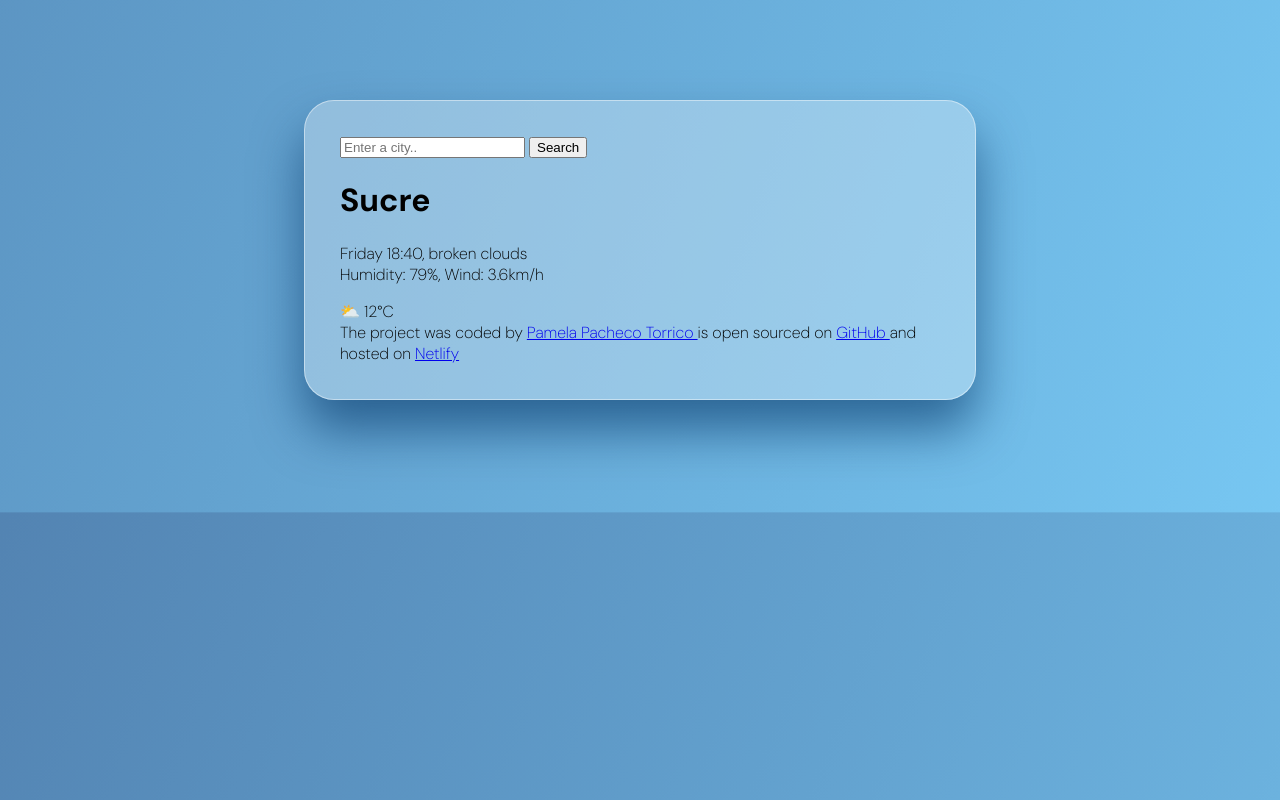
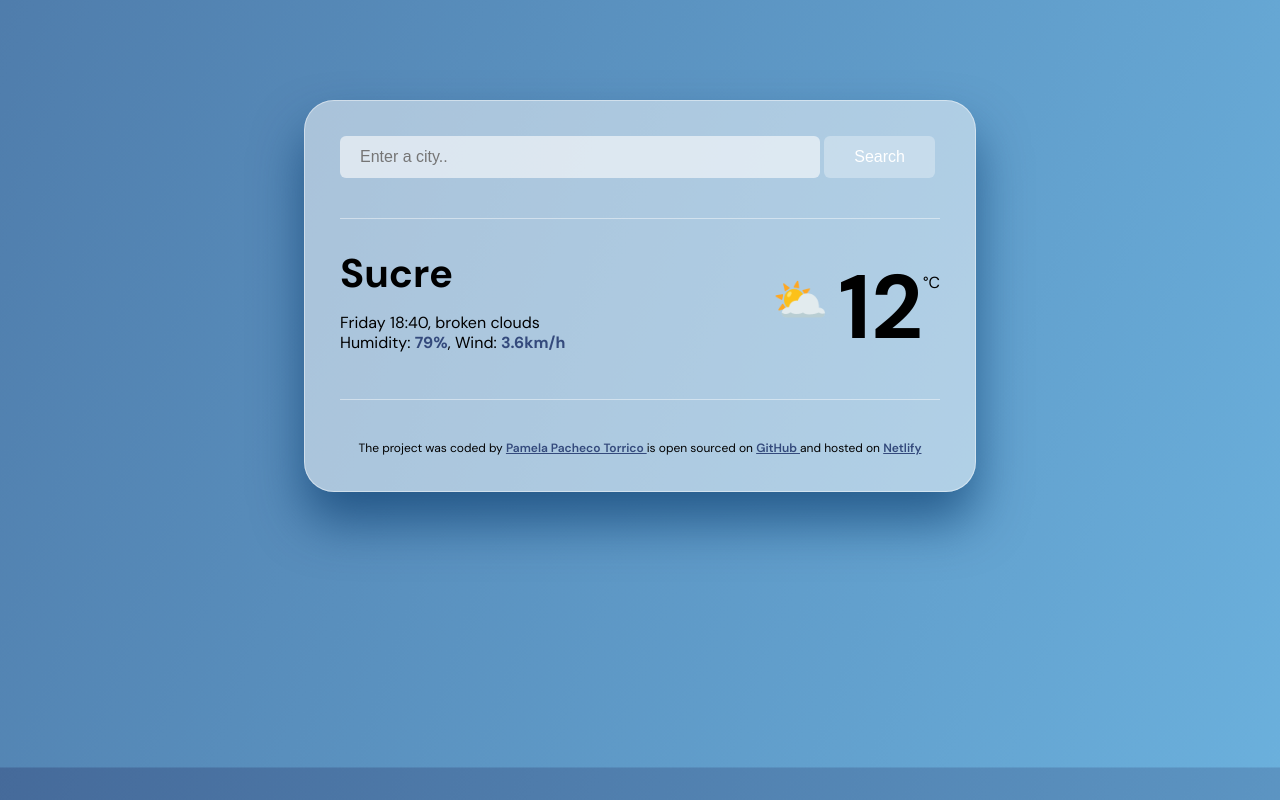
Before and after one commit to PamPT/Weather-Forecast, a plain HTML site: page index.html in a window 1280 px wide. Drawn offline with Linux system fonts and the light colour scheme.

Commit message:
Added basic CSS

```diff
--- a/index.html
+++ b/index.html
@@ -16,19 +16,30 @@
     <div class="weather-app">
       <header>
         <form action="">
-          <input type="search" placeholder="Enter a city.." required />
-          <input type="submit" value="Search" />
+          <input
+            type="search"
+            placeholder="Enter a city.."
+            required
+            class="search-input"
+          />
+          <input type="submit" value="Search" class="search-button" />
         </form>
       </header>
       <main>
-        <div>
-          <h1>Sucre</h1>
-          <p>
-            Friday 18:40, broken clouds <br />
-            Humidity: 79%, Wind: 3.6km/h
-          </p>
+        <div class="weather-data">
+          <div>
+            <h1 class="weather-city">Sucre</h1>
+            <p class="weather-details">
+              Friday 18:40, broken clouds <br />
+              Humidity: <strong> 79%</strong>, Wind: <strong>3.6km/h</strong>
+            </p>
+          </div>
+          <div class="weather-temperature-container">
+            <div class="weather-icon">⛅</div>
+            <div class="weather-temperature">12</div>
+            <div class="weather-unit">°C</div>
+          </div>
         </div>
-        <div>⛅ 12°C</div>
       </main>
       <footer>
         The project was coded by
--- a/src/style.css
+++ b/src/style.css
@@ -5,10 +5,10 @@ body {
     rgb(120, 201, 244) 100.2%
   );
   background-size: 400% 400%;
-  animation: bg 12s ease infinite;
+  animation: bg 20s ease infinite;
   font-family: "DM Sans", sans-serif;
   font-optical-sizing: auto;
-  font-weight: 200;
+  font-weight: 400;
   font-style: normal;
 }
 @keyframes bg {
@@ -22,9 +22,12 @@ body {
     background-position: 0% 50%;
   }
 }
-
+a {
+  color: #344a7c;
+  font-weight: 600;
+}
 .weather-app {
-  background-color: rgb(253 253 253 / 30%);
+  background-color: rgb(253 253 253 / 50%);
   border: 0.5px solid rgb(253 253 253 / 46%);
   max-width: 600px;
   margin: 100px auto;
@@ -32,3 +35,64 @@ body {
   box-shadow: 0 30px 50px rgba(1, 50, 100, 0.6);
   border-radius: 30px;
 }
+header {
+  border-bottom: 0.5px solid rgb(253 253 253 / 46%);
+  padding: 0 0 40px 0;
+}
+.search-input {
+  background-color: rgb(253 253 253 / 60%);
+  border: none;
+  border-radius: 6px;
+  width: 80%;
+  padding: 12px 20px;
+  font-size: 16px;
+}
+.search-button {
+  background-color: rgb(253 253 253 / 30%);
+  border: none;
+  border-radius: 6px;
+  padding: 12px 30px;
+  color: white;
+  font-size: 16px;
+}
+main {
+  padding: 30px 0;
+}
+
+.weather-data {
+  display: flex;
+  justify-content: space-between;
+}
+.weather-city {
+  margin: 0;
+  font-size: 40px;
+  line-height: 48px;
+}
+.weather-details {
+  font-size: 16px;
+  line-height: 20px;
+}
+.weather-details strong {
+  color: #344a7c;
+}
+.weather-temperature-container {
+  display: flex;
+}
+.weather-temperature {
+  font-size: 90px;
+  font-weight: bold;
+  margin-left: 10px;
+}
+.weather-icon {
+  font-size: 45px;
+  margin-top: 22px;
+}
+.weather-unit {
+  margin-top: 23px;
+}
+footer {
+  border-top: 0.5px solid rgb(253 253 253 / 46%);
+  padding: 40px 0 0 0;
+  text-align: center;
+  font-size: 12px;
+}
```
